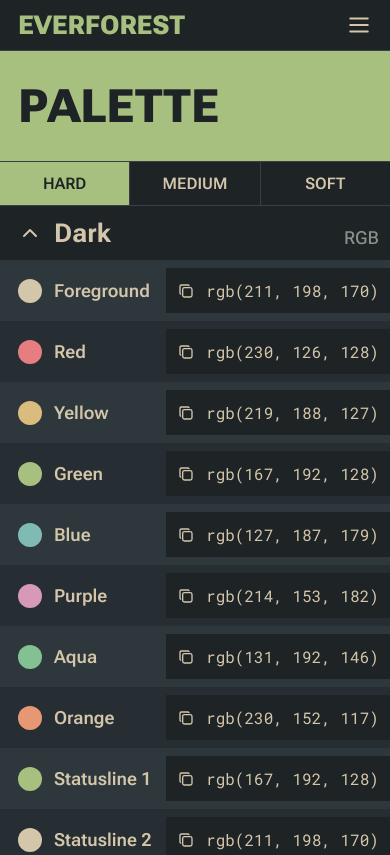
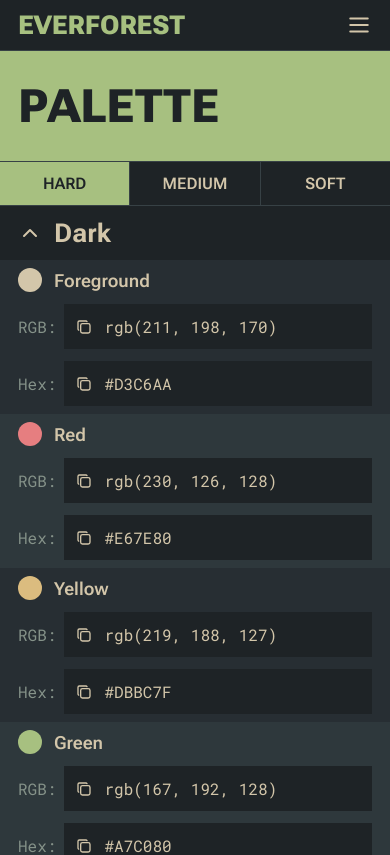
Before and after one commit to SirEthanator/everforest-web, a Next.js app: page /palette in a window 390 px wide. Shown: the top 855 px of the page. Built offline with nearby package versions, Linux system fonts and the light colour scheme.

Commit message:
Palette: Add mobile support

```diff
--- a/src/app/palette/PaletteEntry.tsx
+++ b/src/app/palette/PaletteEntry.tsx
@@ -18,8 +18,8 @@
           style={{ backgroundColor: `${color.hexString(true)}` }}
         />
         <h5 className={s.title}>{color.title}</h5>
-        <CopyButton text={color.rgbString(decorations)} />
-        <CopyButton text={color.hexString(decorations)} />
+        <CopyButton text={color.rgbString(decorations)} label="RGB" />
+        <CopyButton text={color.hexString(decorations)} label="Hex" />
       </div>
     </div>
   );
@@ -39,7 +39,12 @@
   fail: "var(--red)"
 } as const;
 
-function CopyButton({ text }: { text: string }) {
+type CopyButtonProps = {
+  text: string;
+  label: string;
+};
+
+function CopyButton({ text, label }: CopyButtonProps) {
   const [buttonState, setButtonState] = useState<CopyButtonState>("idle");
   const [stateTimeout, setStateTimeout] = useState<NodeJS.Timeout | null>(null);
 
@@ -47,6 +52,8 @@
   const color = copyButtonColorMap[buttonState];
 
   return (
+    <div className={s.copyButtonContainer}>
+      <p className={s.copyButtonLabel}>{label}:</p>
       <button
         className={s.copyButton}
         type="button"
@@ -74,5 +81,6 @@
         <Icon />
         {text}
       </button>
+    </div>
   );
 }
--- a/src/app/palette/styles/PaletteEntry.module.scss
+++ b/src/app/palette/styles/PaletteEntry.module.scss
@@ -1,18 +1,20 @@
 @use "@/styles/vars" as vars;
+
+$swatch-size: 24px;
 
 .entry {
   display: grid;
   grid-column: full-start / full-end;
   grid-template-columns: subgrid;
 
-  padding: vars.$padding-small 0;
+  padding: vars.$padding-small vars.$padding-edges;
 
-  background-color: var(--bg0);
+  background-color: var(--bg1);
 
   @include vars.transition-main;
 
   &:nth-child(2n) {
-    background-color: var(--bg1);
+    background-color: var(--bg0);
   }
 
   &:hover {
@@ -31,8 +33,9 @@
 }
 
 .swatch {
-  width: 24px;
-  height: 24px;
+  width: $swatch-size;
+  height: $swatch-size;
+  flex: 0 0 $swatch-size;
   border-radius: 50%;
 }
 
@@ -40,9 +43,46 @@
   font-weight: 600;
 }
 
+.copyButtonContainer {
+  display: flex;
+  gap: vars.$padding-small;
+  align-items: center;
+  justify-self: end;
+}
+
+.copyButtonLabel {
+  display: none;
+  color: var(--grey1);
+  font-family: var(--font-mono);
+}
+
 .copyButton {
   display: flex;
   align-items: center;
+  flex-grow: 1;
   gap: vars.$padding-main;
-  justify-self: end;
 }
+
+@media (max-width: vars.$breakpoint-small) {
+  $content-gap-size: vars.$padding-main;
+
+  .content {
+    display: flex;
+    flex-wrap: wrap;
+    gap: $content-gap-size;
+  }
+
+  .title {
+    width: calc(100% - $swatch-size - $content-gap-size)
+  }
+
+  .copyButtonLabel {
+    display: unset;
+  }
+}
+
+@media (max-width: vars.$breakpoint-xsmall) {
+  .copyButtonContainer {
+    width: 100%;
+  }
+}
--- a/src/app/palette/styles/PaletteView.module.scss
+++ b/src/app/palette/styles/PaletteView.module.scss
@@ -37,7 +37,7 @@
   grid-template-columns: subgrid;
 
   background-color: var(--bg-dim);
-  padding: vars.$padding-main 0;
+  padding: vars.$padding-main vars.$padding-edges;
 }
 
 .headingContent {
@@ -83,3 +83,9 @@
 .collapsed .headingDropBtn {
   transform: rotate(180deg);
 }
+
+@media (max-width: vars.$breakpoint-small) {
+  .columnHeading {
+    display: none;
+  }
+}
--- a/src/styles/_vars.scss
+++ b/src/styles/_vars.scss
@@ -1,7 +1,8 @@
 $breakpoint-large: 980px;
 $breakpoint-med-large: 820px;
 $breakpoint-med: 700px;
-$breakpoint-small: 600px;
+$breakpoint-small: 580px;
+$breakpoint-xsmall: 500px;
 
 $max-width-main: 1000px;
 $max-width-large: 1150px;
```
Lines whose indentation alone changed are shown as unchanged.
